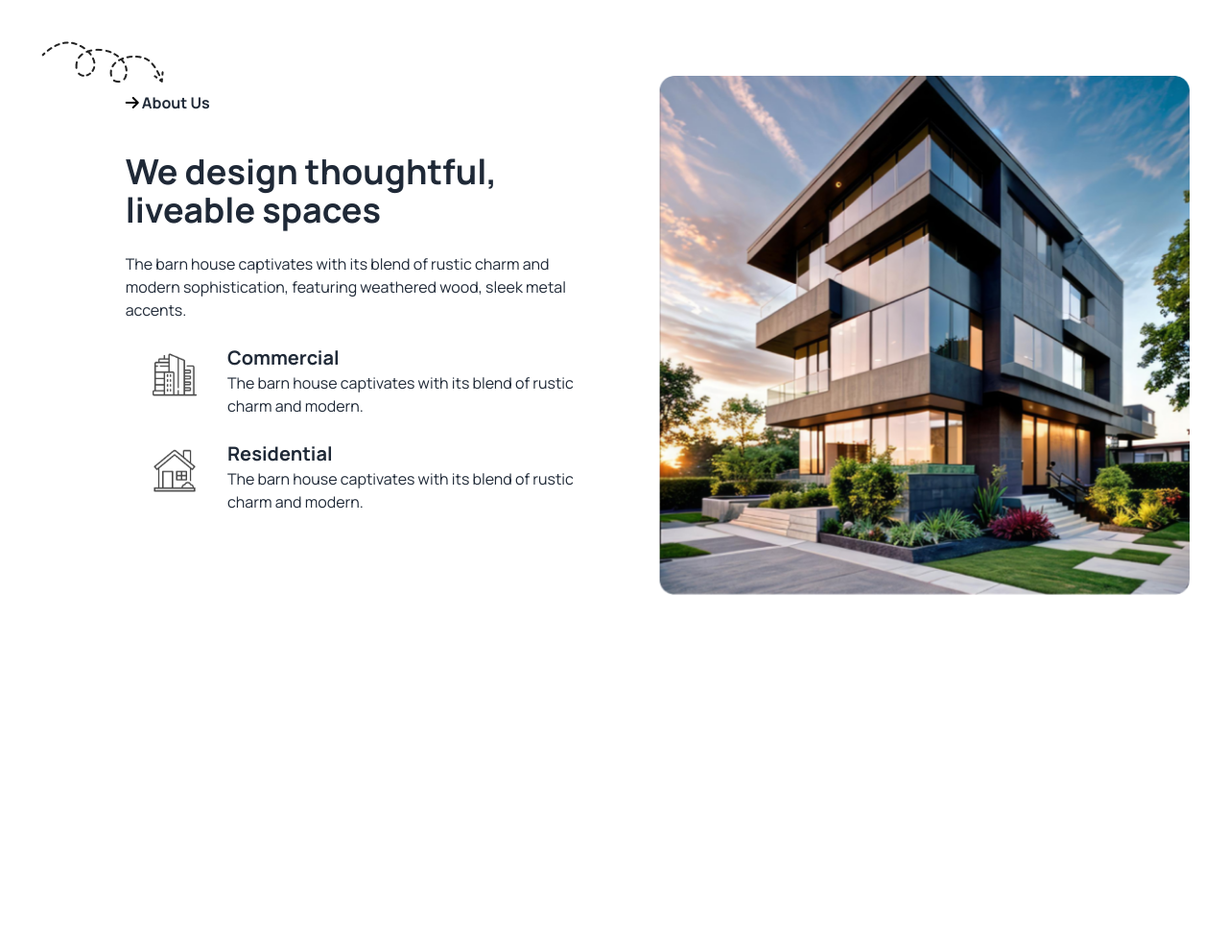
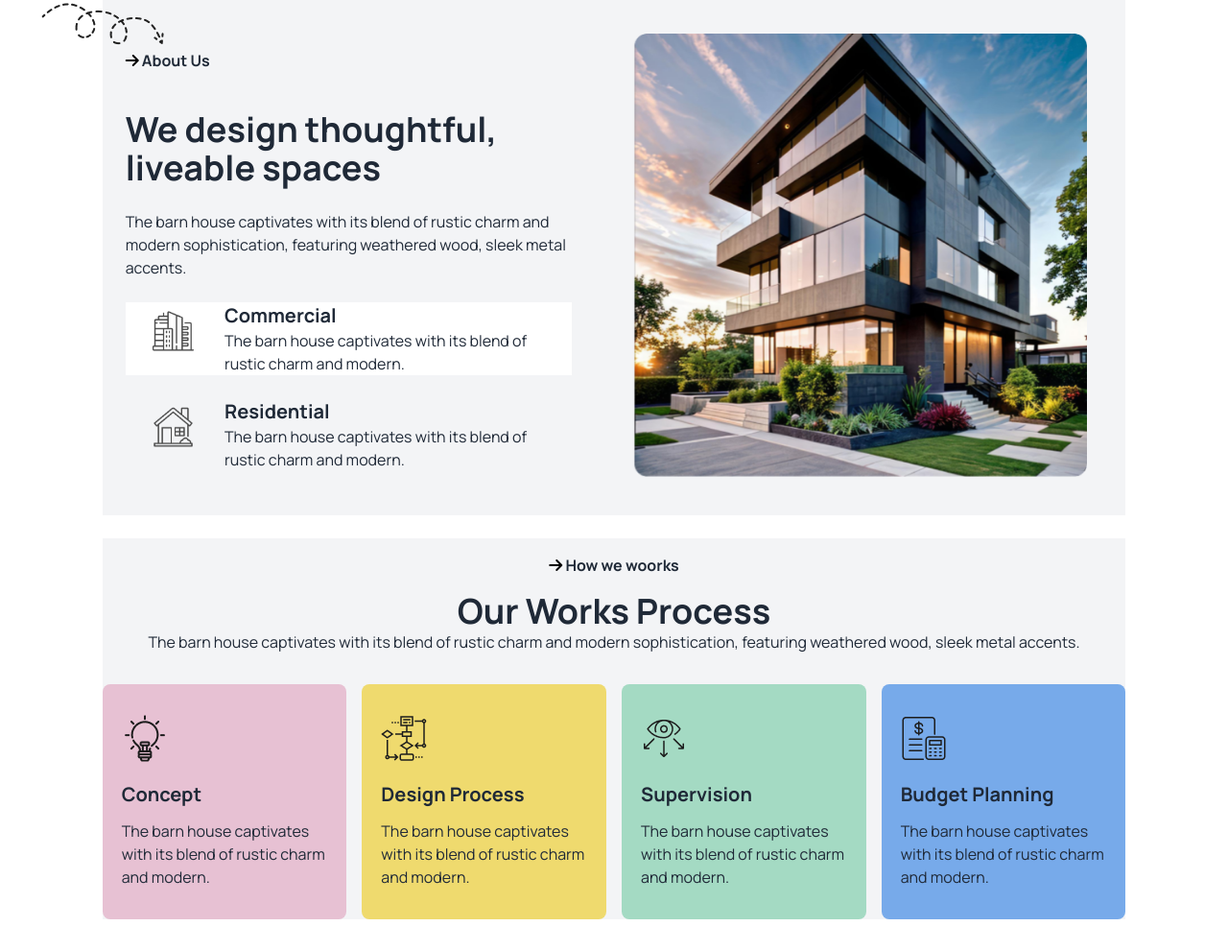
Before and after one commit to AbirhossenCSE/Assignment-03, a plain HTML site: page index.html in a window 1280 px wide. Shown: the part 847-1837 px from the top of the page at 96% size. Before the commit the page ends 1507 px from the top, so only its background shows below. Drawn offline with nearby package versions, Linux system fonts and the light colour scheme.

Commit message:
how to work

```diff
--- a/index.html
+++ b/index.html
@@ -110,11 +110,11 @@
     <main class="w-10/12 mx-auto">
       <!-- About us section -->
        <section>
-        <div class="absolute">
-          <div class="relative top-32 -left-16 hidden lg:block">
+        <div class="relative">
+          <div class="absolute top-2 -left-16 hidden lg:block">
             <img src="./assets/Vector.png" alt="">
           </div>
-          <div class="bg-[rgb(30, 30, 30);] flex flex-col md:flex-row mt-20">
+          <div class="bg-gray-100 flex flex-col md:flex-row mt-20">
             <!-- About us text -->
               <div class="space-y-6 mx-6 my-10">
               <h4 class="py-4 font-bold text-center md:text-left"><i class="fa-solid fa-arrow-right text-black"></i> About Us</h4>
@@ -150,6 +150,57 @@
        </section>
 
        <!-- How to work section -->
+        <br>
+        <section class="bg-gray-100">
+          <h4 class="py-4 font-bold text-center"><i class="fa-solid fa-arrow-right text-black"></i> How we woorks</h4>
+          <h1 class="text-4xl font-bold text-center">Our Works Process</h1>
+          <p class="text-center">The barn house captivates with its blend of rustic charm and modern sophistication, featuring weathered wood, sleek metal accents.</p>
+
+          <!-- card -->
+          <div class="grid grid-cols-1 md:grid-cols-2 lg:grid-cols-4 my-8 gap-4">
+            <!-- card-1 -->
+            <div class="px-5 bg-[#E7C1D3] rounded-lg p-8 space-y-5">
+              <div class="">
+                <img src="./assets/concept.png" alt="">
+              </div>
+              <div>
+                <h2 class="text-xl font-bold mb-3">Concept</h2>
+                <p>The barn house captivates with its blend of rustic charm and modern.</p>
+              </div>
+            </div>
+            <!-- card-2 -->
+            <div class="px-5 bg-[#EFDA6E] rounded-lg p-8 space-y-5">
+              <div class="">
+                <img src="./assets/flow-chart.png" alt="">
+              </div>
+              <div>
+                <h2 class="text-xl font-bold mb-3">Design Process</h2>
+                <p>The barn house captivates with its blend of rustic charm and modern.</p>
+              </div>
+            </div>
+            <!-- card-3 -->
+            <div class="px-5 bg-[#A4DAC3] rounded-lg p-8 space-y-5">
+              <div class="">
+                <img src="./assets/vision.png" alt="">
+              </div>
+              <div>
+                <h2 class="text-xl font-bold mb-3">Supervision</h2>
+                <p>The barn house captivates with its blend of rustic charm and modern.</p>
+              </div>
+            </div>
+            <!-- card-4 -->
+            <div class="px-5 bg-[#77AAEA] rounded-lg p-8 space-y-5">
+              <div class="">
+                <img src="./assets/budget-planning.png" alt="">
+              </div>
+              <div>
+                <h2 class="text-xl font-bold mb-3">Budget Planning</h2>
+                <p>The barn house captivates with its blend of rustic charm and modern.</p>
+              </div>
+            </div>
+
+          </div>
+        </section>
     </main>
 
     <footer>
```
